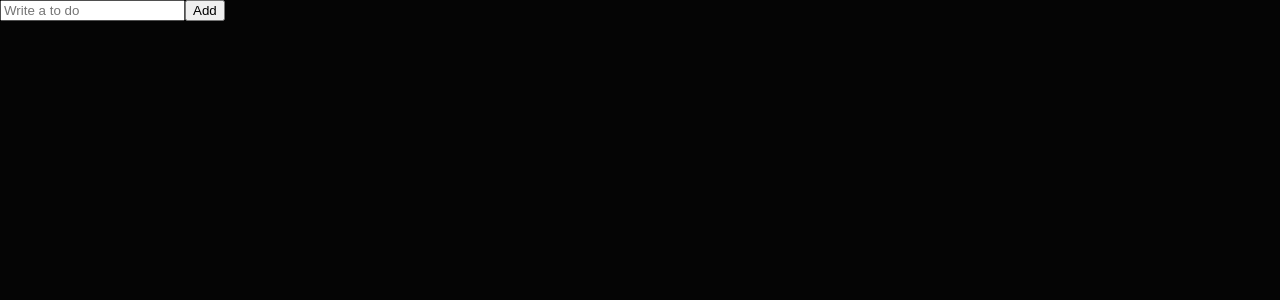
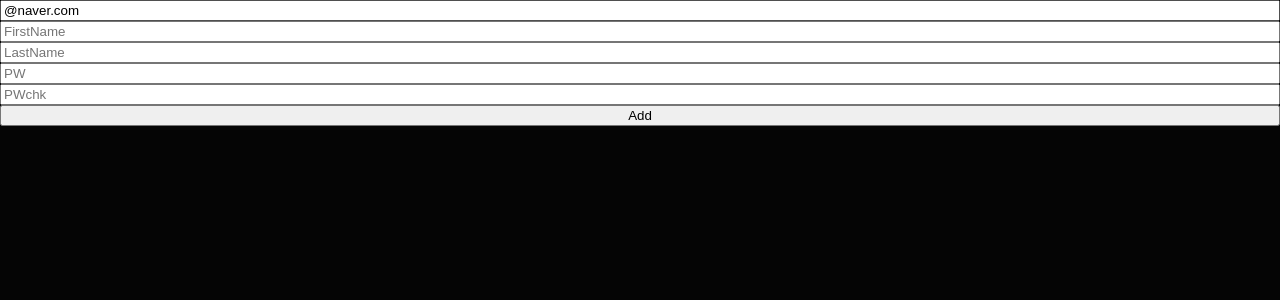
Before and after one commit to hyesuhong/checklist, a React (Create React App) app: page / in a window 1280 px wide. Shown: the top 300 px of the page. Built offline with nearby package versions, Linux system fonts and the light colour scheme.

Commit message:
practise form validation using react-hook-form

```diff
--- a/package.json
+++ b/package.json
@@ -12,6 +12,7 @@
     "@types/react-dom": "^17.0.11",
     "react": "^17.0.2",
     "react-dom": "^17.0.2",
+    "react-hook-form": "^7.25.1",
     "react-query": "^3.34.12",
     "react-scripts": "5.0.0",
     "recoil": "^0.5.2",
--- a/src/ToDoList.tsx
+++ b/src/ToDoList.tsx
@@ -1,21 +1,116 @@
 import React, { useState } from 'react';
+import { useForm } from 'react-hook-form';
+
+/* react hook form -> 여러 인풋을 사용할 때 좋은 라이브러리. validation을 하기 편함 */
+
+// function ToDoList() {
+// 	const [toDo, setToDo] = useState('');
+// 	const onChange = (event: React.FormEvent<HTMLInputElement>) => {
+// 		const {
+// 			currentTarget: { value },
+// 		} = event;
+// 		setToDo(value);
+// 	};
+// 	const onSubmit = (event: React.FormEvent<HTMLFormElement>) => {
+// 		event.preventDefault();
+// 		console.log(toDo);
+// 	};
+// 	return (
+// 		<div>
+// 			<form onSubmit={onSubmit}>
+// 				<input placeholder='Write a to do' value={toDo} onChange={onChange} />
+// 				<button>Add</button>
+// 			</form>
+// 		</div>
+// 	);
+// }
+
+interface IForm {
+	Email: string;
+	FirstName: string;
+	LastName: string;
+	PW: string;
+	PWchk: string;
+	extraError?: string;
+}
 
 function ToDoList() {
-	const [toDo, setToDo] = useState('');
-	const onChange = (event: React.FormEvent<HTMLInputElement>) => {
-		const {
-			currentTarget: { value },
-		} = event;
-		setToDo(value);
+	/*
+  - register을 사용하면 기존에 useState, onChange 등을 사용해서 관리하던 것들을 해결해줌
+  - ...register('toDo') : es6. register함수가 리턴하는 객체를 인풋에 props로 전달
+  - watch : form의 입력값들의 변화를 관찰할 수 있게 해주는 함수
+  - handleSubmit : onSubmit 의 역할을 대신해주고, validation 체크도 하는 함수
+  - formState.errors : error가 일어난 곳과 종류를 알 수 있고 그에 따른 메세지를 전달할 수 있음.
+  - setError : 특정한 에러를 발생시켜줌
+  */
+	const {
+		register,
+		handleSubmit,
+		formState: { errors },
+		setError,
+	} = useForm<IForm>({
+		defaultValues: {
+			Email: '@naver.com',
+		},
+	});
+	const onValid = (data: IForm) => {
+		if (data.PW !== data.PWchk) {
+			setError(
+				'PWchk',
+				{ message: 'password is not same' },
+				{ shouldFocus: true }
+			);
+		}
+		setError('extraError', { message: 'Server offline' });
+		console.log(data);
 	};
-	const onSubmit = (event: React.FormEvent<HTMLFormElement>) => {
-		event.preventDefault();
-		console.log(toDo);
-	};
+
+	console.log(errors);
+
 	return (
 		<div>
-			<form onSubmit={onSubmit}>
-				<input placeholder='Write a to do' value={toDo} onChange={onChange} />
+			<form
+				style={{ display: 'flex', flexDirection: 'column' }}
+				onSubmit={handleSubmit(onValid)}
+			>
+				<input
+					{...register('Email', {
+						required: { value: true, message: 'email is required' },
+						pattern: {
+							value: /^[A-Za-z0-9._%+-]+@naver.com$/,
+							message: 'only naver.com can allowed',
+						},
+					})}
+					placeholder='Email'
+				/>
+				<span>{errors?.Email?.message}</span>
+				<input
+					{...register('FirstName', {
+						required: 'name is required',
+						validate: {
+							noNico: (value) =>
+								value.includes('nico') ? 'nico cannot join' : true,
+							noNick: (value) =>
+								value.includes('nick') ? 'nick cannot join' : true,
+						},
+					})}
+					placeholder='FirstName'
+				/>
+				<input
+					{...(register('LastName'), { minLength: 10 })}
+					placeholder='LastName'
+				/>
+				<input
+					{...register('PW', {
+						required: 'Password is required',
+						minLength: { value: 5, message: 'too short' },
+					})}
+					placeholder='PW'
+				/>
+				<input
+					{...register('PWchk', { required: 'Password is required' })}
+					placeholder='PWchk'
+				/>
 				<button>Add</button>
 			</form>
 		</div>
```
Also changed, not shown: 1 other file (tests, documents, lock files or other folders).
